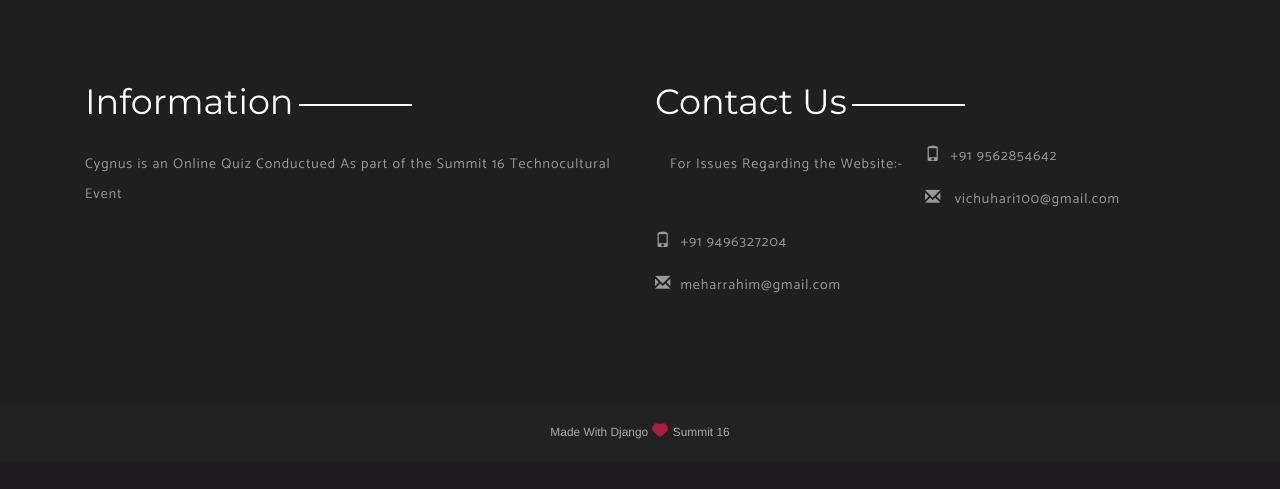
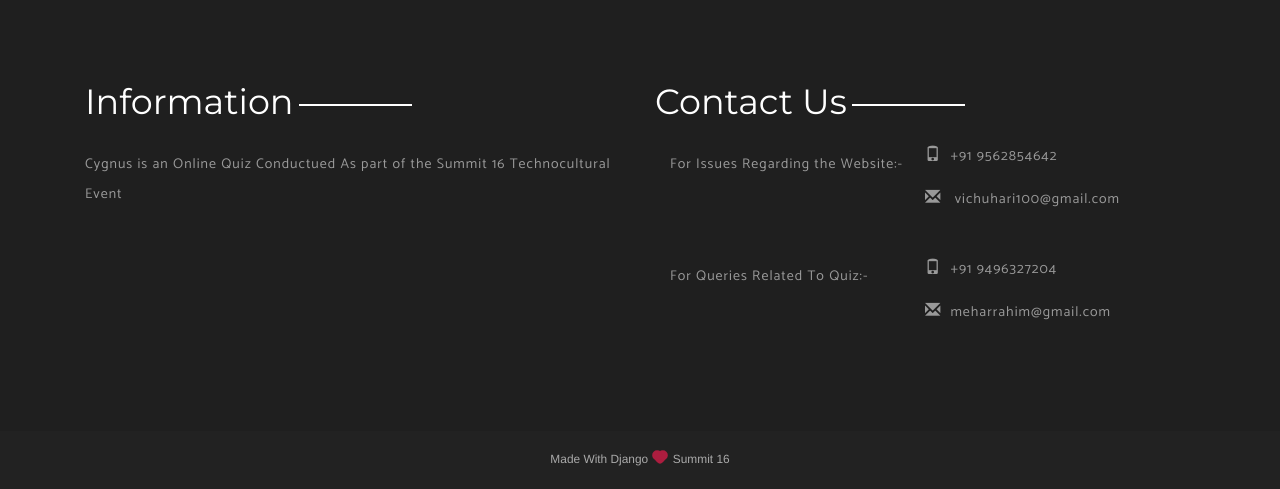
Before and after one commit to vigneshhari/cygnus, a Django app: page /app/ in a window 1280 px wide. Shown: the part 751-1240 px from the top of the page. Before the commit the page ends 1190 px from the top, so only its background shows below. Run offline with Django 3.2, Linux system fonts and the light colour scheme; some libraries are stand-ins or nearby versions.

Commit message:
contact info

```diff
--- a/quiz/templates/main_page.html
+++ b/quiz/templates/main_page.html
@@ -62,6 +62,13 @@ License URL: http://creativecommons.org/licenses/by/3.0/
 				<li><span class="glyphicon glyphicon-phone" aria-hidden="true"></span>+91 9562854642</li>
 				<li><a href="mailto:vichuhari100@gmail.com"><span class="glyphicon glyphicon-envelope" aria-hidden="true"></span>
 				vichuhari100@gmail.com</a></li>
+			</ul>
+		</div>
+		<div class="col-md-6 footer-right">
+			<div class="col-md-6 footer-left">
+			<p class="para">For Queries Related To Quiz:-</p>
+			</div>
+			<ul class="con-icons">
 				<li><span class="glyphicon glyphicon-phone" aria-hidden="true"></span>+91 9496327204</li>
 				<li><a href="mailto:meharrahim@gmail.com"><span class="glyphicon glyphicon-envelope" aria-hidden="true"></span>meharrahim@gmail.com</a></li>
 			</ul>
```
Also changed, not shown: 1 other file.
